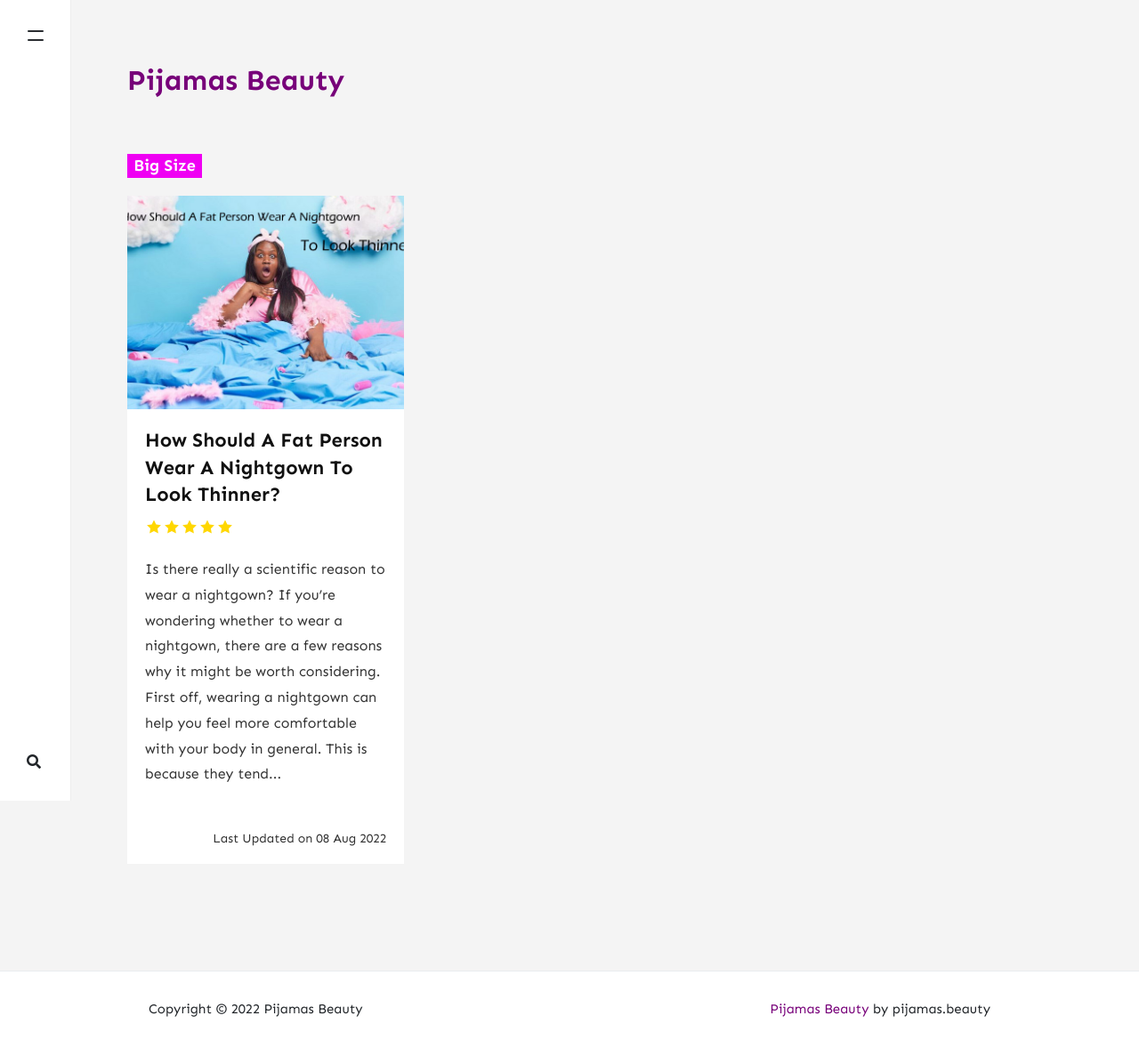
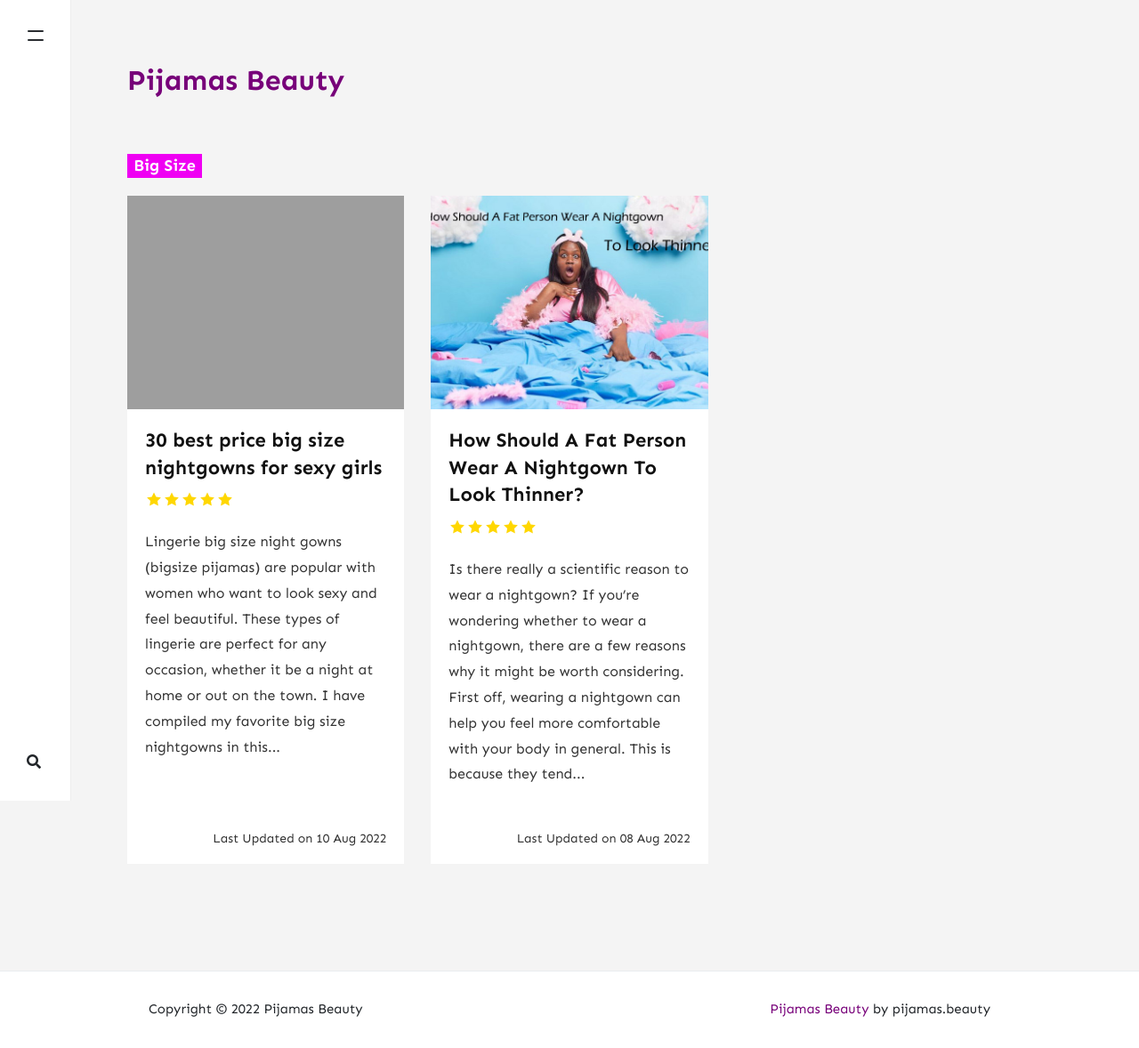
Before and after one commit to khuynhtroc/pijamas.beauty, a Jekyll site: the page built from _pages/categories.md, in a window 1280 px wide. Shown: the whole page at 89% size. Built offline with Jekyll 4.4.1, drawn with Linux system fonts in a browser that asks for light colours; nearby versions of some CDN libraries; comment, search, counter and statistics services are not loaded; some of the changed lines change nothing that is shown.

Commit message:
Darius: update

```diff
--- a/_posts/BigSize/2022-08-08-fat-people-should-wear-a-nightgown-to-look-thinner.md
+++ b/_posts/BigSize/2022-08-08-fat-people-should-wear-a-nightgown-to-look-thinner.md
@@ -1,10 +1,11 @@
 ---
 layout: post
 title: "How Should A Fat Person Wear A Nightgown To Look Thinner?"
+description: "If you've ever been called overweight or too big, then you know how difficult it can be to find clothing that fits well. But what if there was a way to look slimmer and feel better in your nightgown? Well, there is! The key is feeling confident while wearing your clothes (and no one will ever know if they think you're overweight or not)"
 summary: If you've ever been called overweight or too big, then you know how difficult it can be to find clothing that fits well. But what if there was a way to look slimmer and feel better in your nightgown? Well, there is! The key is feeling confident while wearing your clothes (and no one will ever know if they think you're overweight or not).
 author: huynhtroc
 categories: [ Big Size ]
-tags: nightgown overweight toobig
+tags: nightgown overweight toobig bigsize pijamas
 image: assets/images/blog/bigsize/how-should-a-fat-person-wear-a-nightgown-to-look-thinner/how-should-a-fat-person-wear-a-nightgown-to-look-thinner-pijamas.beauty-cover.jpg
 beforetoc: "If you've ever been called overweight or too big, then you know how difficult it can be to find clothing that fits well. But what if there was a way to look slimmer and feel better in your nightgown? Well, there is! The key is feeling confident while wearing your clothes (and no one will ever know if they think you're overweight or not)."
 toc: true
@@ -99,6 +100,4 @@ Don't worry about what other people think, do or wear. Don't worry about how oth
 
 ![How Should A Fat Person Wear A Nightgown To Look Thinner]({{ site.url }}/assets/images/blog/bigsize/how-should-a-fat-person-wear-a-nightgown-to-look-thinner/how-should-a-fat-person-wear-a-nightgown-to-look-thinner-pijamas.beauty-11.jpg)
 
-## Conclusion
-
 In the end, your health is more important than how you look. If you're feeling fine and don't want to wear something tight or uncomfortable, then that's okay. The most important thing is that you feel good in what you're wearing so that your whole body can function properly!
--- /dev/null
+++ b/_posts/BigSize/2022-08-10-30-best-price-big-size-nightgowns-for-sexy-girls.md
@@ -0,0 +1,101 @@
+---
+layout: post
+title: "30 best price big size nightgowns for sexy girls"
+description: "Lingerie big size night gowns (bigsize pijamas) are popular with women who want to look sexy and feel beautiful. These types of lingerie are perfect for any occasion, whether it be a night at home or out on the town. I have compiled my favorite big size nightgowns in this article so that you can see what they look like and decide if they're right for you."
+summary: Lingerie big size night gowns (bigsize pijamas) are popular with women who want to look sexy and feel beautiful. These types of lingerie are perfect for any occasion, whether it be a night at home or out on the town. I have compiled my favorite big size nightgowns in this article so that you can see what they look like and decide if they're right for you.
+author: huynhtroc
+categories: [ Big Size ]
+tags: nightgown overweight toobig bigsize pijamas
+image: assets/images/blog/bigsize/
+beforetoc: "Lingerie big size night gowns (bigsize pijamas) are popular with women who want to look sexy and feel beautiful. These types of lingerie are perfect for any occasion, whether it be a night at home or out on the town. I have compiled my favorite big size nightgowns in this article so that you can see what they look like and decide if they're right for you."
+toc: true
+rating: 5
+permalink: /bigsize/30-best-price-big-size-nightgowns-for-sexy-girls/
+---
+
+
+Lingerie big size night gowns (bigsize pijamas) are popular with women who want to look sexy and feel beautiful. These types of lingerie are perfect for any occasion, whether it be a night at home or out on the town. I have compiled my favorite big size nightgowns in this article so that you can see what they look like and decide if they're right for you!
+
+Big size night gowns are popular with women of every shape and size. They allow a woman to express herself in ways that smaller-sized lingerie often fails to do—even for those who consider themselves plus-size by society's standards.
+
+## Here are {{ post.title }}
+
+### See-Through Lace Embroidery Backless big size Nightgown
+
+* Size: XXXL
+* Material: lace
+* Color: black
+* Style: backless
+
+Design: see-through. Pattern is lace embroidery, which looks very elegant and sexy. Also has a zipper on the back for easy dressing and removal, so you can enjoy this item in any situation for many years to come!  Shipping weight: 1.25kgs (3lbs), shipping size 60x60x30cm.
+
+| Left          | Center        | Right   |
+| ------------- |:-------------:| -------:|
+| col 3 is      | right-aligned | $160000 |
+| col 2 is      | centered      | $12     |
+| **Use**       | `Markdown`    | $1      |
+
+### Sexy Hollow Out Lace Sheer big size Nightgown
+
+This sexy hollow out lace sheer nightgown is great for any woman who wants to look and feel sexy. The hollow out lace gives the illusion of being naked while still keeping your modesty intact, and it also gives off a seductive vibe. The see-through mesh fabric makes this gown even better because it lets everyone know what you’re wearing underneath! Whatever kind of material you choose, make sure that it is comfortable enough for everyday wear as well as special occasions where you want to be noticed by others (or yourself).
+
+This product comes in sizes ranging from small through large so there really isn't much room left over when choosing which size best fits your body type/shape/size preferences like all other products on this list do too! You can find these items at most major retailers such as Walmart or Amazon depending on whether they carry them locally vs online only orders shipping fee may apply depending upon location chosen by consumer before placing order online via third party website such as eBay etcetera
+
+### Sexy See Through Mesh Hollow Out big size Nightgown
+
+This sexy see through mesh hollow out big size nightgown is the best choice for you. It has a very stylish design, which makes your body look slim and sexy. You can wear it in any occasion to make yourself more attractive and elegant. The material of this nightgown is made from 100% polyester, which makes it very comfortable to wear as well as durable enough for long time use.
+
+This special offer also comes with free shipping worldwide!
+
+### Hollow Out Irregular Hemline Sexy big size Nightgown
+
+This outfit is perfect for the lady who wants to show off her curves and still look sexy. The hollow out lace sheer garment features a deep V-neckline and an irregular hemline that creates a unique look and feel. This nightgown is made from a soft knit fabric, with built-in stretch so you can move freely without having to worry about any annoying issues like pulling or bunching up between your legs!
+
+### Satin Long Suspender Belt Lingerie big size Nightgown
+
+The satin long suspender belt lingerie big size night gown is made of high quality material, it is soft and comfortable to wear.
+
+It is suitable for party, wedding, prom and so on.
+
+### Sexy Open Crotch Tempting Dress big size Sleepwear
+
+The Sexy Open Crotch Tempting Dress big size Sleepwear is a great option for the girl who wants to look sexy and feel seductive. This is because this nightgown has a very open crotch, which means that you can show off your body when wearing it. It also features a high neckline so that your chest will be visible from all angles.
+
+The main benefit of this product is its versatility: you can wear it while sleeping or even while just relaxing at home on special occasions like Christmas or Valentine's Day! The material used in making this garment is made from 100% cotton so it's comfortable enough for everyday use but also durable enough not to tear easily under normal wear (which means no need for ironing).
+
+### Suspender big size Sleepwear Underwear Pantyhose Lingerie
+
+Suspender big size sleepwear underwear, pantyhose, lingerie and sleepwear for women. The best quality suspender big size underwear and sexy nightgowns at an affordable price!
+
+Suspender big size nightgowns are extremely comfortable to wear because they are soft and light weight. They can be worn for long periods of time without feeling uncomfortable or hot.
+
+### Sexy Split Backless Deep V-Neck Halter Free Size Nightdress
+
+The Sexy Split Backless Deep V-Neck Halter Free Size Nightdress is a sexy nightgown that is both comfortable and stylish. It's made of polyester and spandex, so you can wear it without worrying about any rashes or unpleasant odors. It comes in sizes S-XXL, so no matter how big or small your body is, there should be a size available for you!
+
+The halter top features two layers of fabric—one on top of the other—that give the garment its unique shape as well as extra support around your shoulders during sleep time. This helps ensure that no matter how much you move around at night while wearing this gown (which could be quite often), it won’t fall off!
+
+### Open Crotch Backless Strap big size Nightgown
+
+The Open Crotch Backless Strap big size Nightgown is a gorgeous, open crotch that comes in both short and long lengths. It's also available in a strappy design so you can show off your curves while wearing it.
+
+The backless strap helps to accentuate your curves, but it doesn't stop there—this nightgown has an extra touch of sexy by exposing more skin than most other nightgowns of its kind! The front panel of this item opens up to expose your chest area while leaving the rest of you covered under layers upon layers of fabric.
+
+### Halter Sling Sleeveless Semi Transparent big size Nightgown
+
+This one is a super sexy addition to your wardrobe. It’s see through and very thin so you can wear it with or without a bra! This nightgown has a halter neckline, which means that you can show off those shoulders and make sure everyone knows how much of a goddess you are. A great option for parties or other events where you want to look amazing!
+
+### Perspective Mesh Slim Floral Lace One Piece Deep V-Neck Backless Dress big size Pajamas Sleepwear Black XXXL
+
+This is a one-piece dress that is made of lace and mesh, with a deep V-neck and backless design. The material is breathable so you can wear it in any weather conditions. It comes in black color, so it will match well with any color of your choice!
+
+This product has been tested by our qualified reviewers, who found it to be true to size, its fabric quality was good quality as well as its style. We also like how this product has been designed with some unique features such as the fact that there are no buttons or zippers found on this item which makes dressing easier for those who may have limited mobility issues due to age or injury; however if desired then there are plenty of options available for customization such as adding cuffs around ankles or sleeves at wrists too!
+
+### An article about lingerie big size night gowns
+
+Lingerie big size nightgowns are a great way to be sexy and comfortable at the same time. They come in lots of different types, colors, sizes and materials. You can find them online or in your local department store. There's something for everyone on this list!
+
+- The best price big size nightgowns: We've created this list based on our own research and gathering feedback from other users who have purchased these items before us. We've included brands like Victoria Secret, Pink Lingerie & more so you can find something that suits your style while also giving you an affordable price tag!
+- The best brand big size nightgowns: Each brand has its own unique style which makes it stand out against other brands out there today so make sure to check them all out!
+
+Big size nightgowns for sexy girls are a great choice to make your bedroom looks beautiful and sexy.
```
